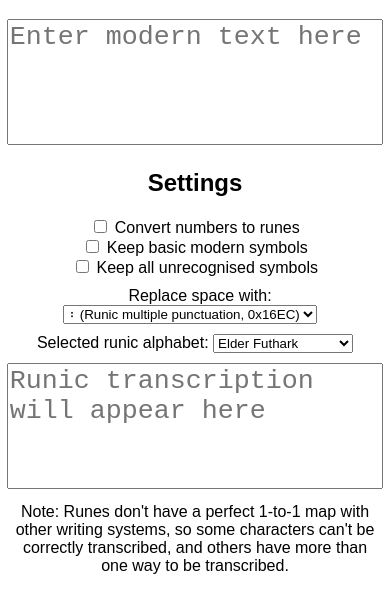
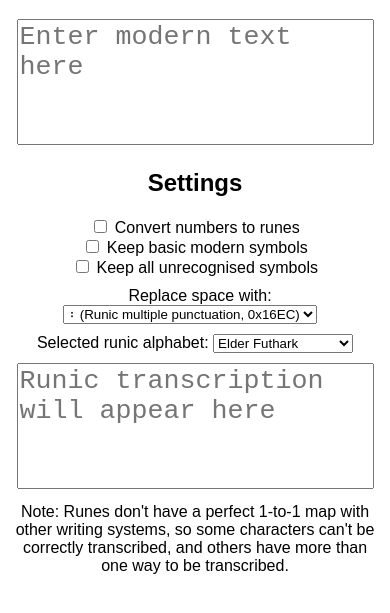
Before and after one commit to BenWheatley/ASCII-to-Futhark-Runes-Transcription, a plain HTML site: page index.html in a window 390 px wide. Shown: the part 61-674 px from the top of the page. Drawn offline with Linux system fonts and the light colour scheme.

Commit message:
experiment: reduce max width for iPhone

```diff
--- a/index.html
+++ b/index.html
@@ -18,7 +18,7 @@
 		}
 		textarea {
 			font-size: 20pt;
-			max-width: 95%; /* Ensure it doesn't exceed the viewport width */
+			max-width: 90%; /* Ensure it doesn't exceed the viewport width; 95% does exceed it on iPhone and I'm not sure why… */
 			resize: none;
 		}
 		.label-checkbox {
```
